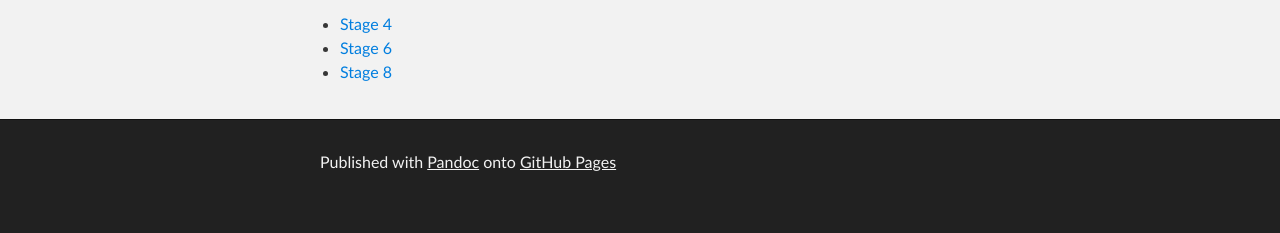
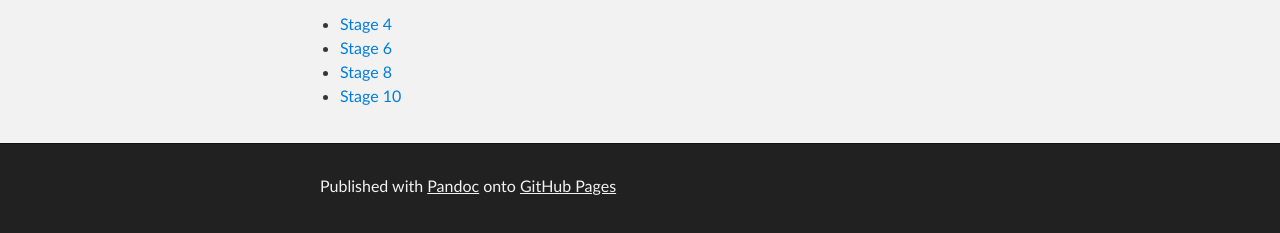
Before and after one commit to gary-dalton/code7, a plain HTML site: page index.html in a window 1280 px wide. Shown: the part 341-574 px from the top of the page. Drawn offline with Linux system fonts and the light colour scheme.

Commit message:
Update index

```diff
--- a/index.html
+++ b/index.html
@@ -35,6 +35,7 @@
 <li><a href="code7_stage4.html">Stage 4</a></li>
 <li><a href="code7_stage6.html">Stage 6</a></li>
 <li><a href="code7_stage8.html">Stage 8</a></li>
+<li><a href="code7_stage10.html">Stage 10</a></li>
 </ul>
 </section>
             </section>
```
Also changed, not shown: 1 other file.
